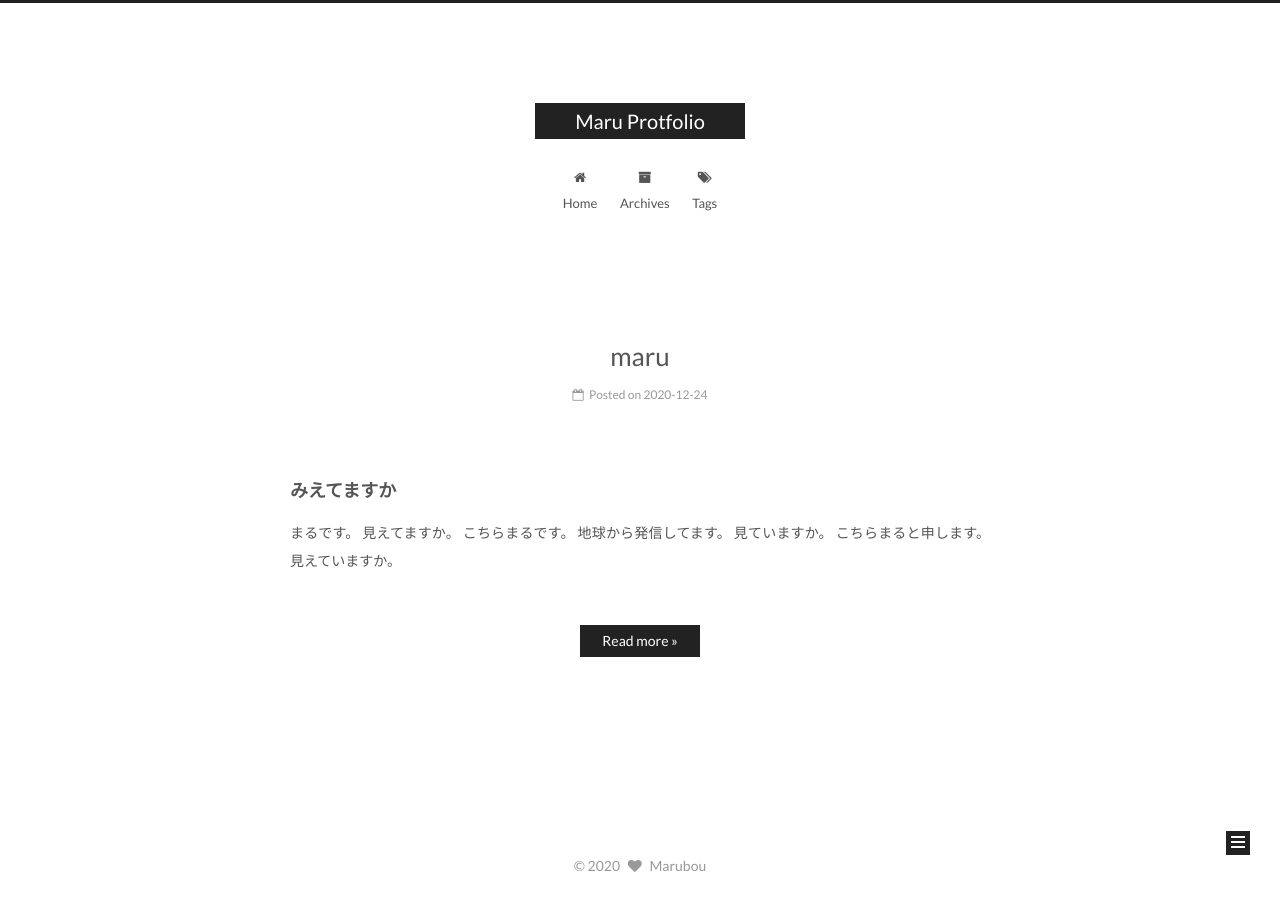
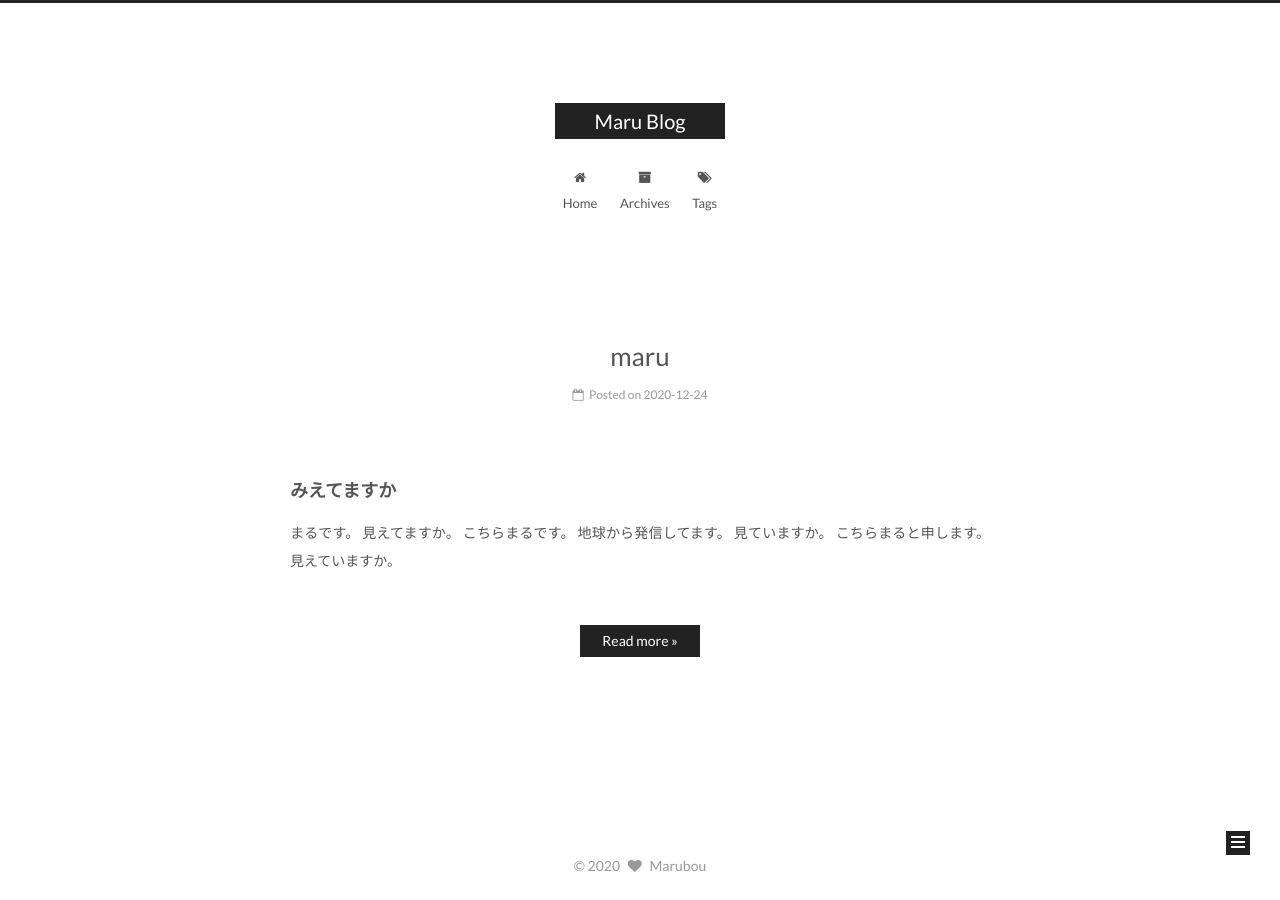
Before and after one commit to marbou090/marbou090.github.io, a Jekyll site: the page built from index.html, in a window 1280 px wide. Built offline with Jekyll 4.4.1, drawn with Linux system fonts in a browser that asks for light colours; the list of posts is cut into pages by our own code.

Commit message:
fix 誤字

```diff
--- a/_config.yml
+++ b/_config.yml
@@ -4,7 +4,7 @@
 # ---------------------------------------------------------------
 
 # Site
-title: Maru Protfolio
+title: Maru Blog
 subtitle:
 description:
 author: Marubou
```
Also changed, not shown: 1 other file.
